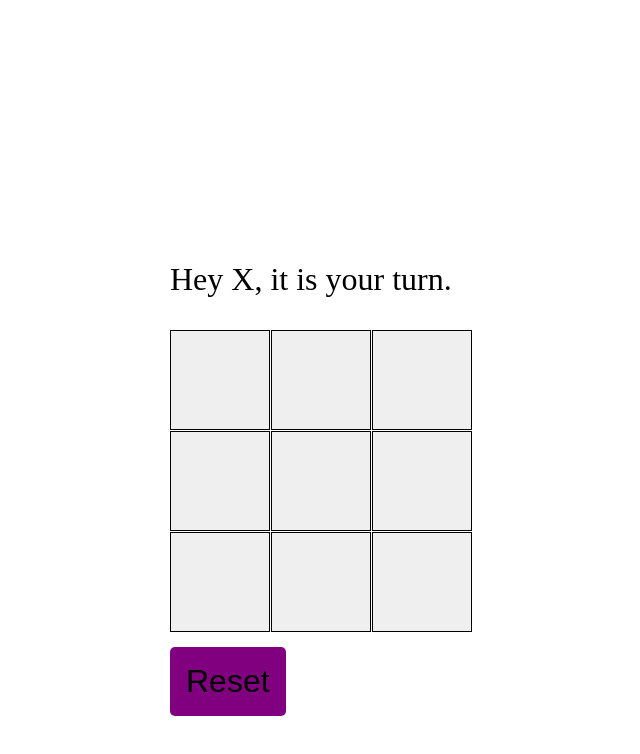
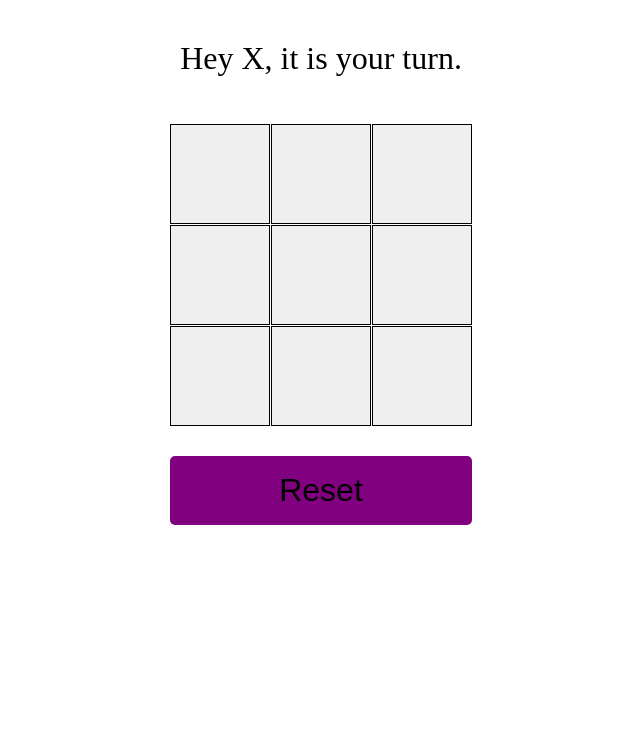
Before and after one commit to oyerohabib/tic-tac-toe-typescript, a Next.js app: page / in a window 1280 px wide. Shown: the top 754 px of the page, without its empty margins (319-959 px from the left). Built offline with nearby package versions, Linux system fonts and the light colour scheme.

Commit message:
fix: updated styles

```diff
--- a/components/Board.tsx
+++ b/components/Board.tsx
@@ -62,11 +62,11 @@ const Board = () => {
   }, [squares]);
 
   return (
-    <div>
+    <div className="board-container">
       { !winner && <p>Hey {currentPlayer}, it is your turn.</p>}
       {winner && winner !== "BOTH" && <p>Congratulations {winner}</p>}
       {winner && winner === "BOTH" && (
-        <p>There was a draw, reset to play again.</p>
+        <p>That is a draw.</p>
       )}
       <div className="grid">
         {Array(9)
--- a/styles/Home.module.css
+++ b/styles/Home.module.css
@@ -3,9 +3,9 @@
 }
 
 .main {
-  min-height: 100vh;
-  padding: 4rem 0;
-  flex: 1;
+  /* min-height: 100vh; */
+  /* padding: 4rem 0; */
+  /* flex: 1; */
   display: flex;
   flex-direction: column;
   justify-content: center;
--- a/styles/globals.css
+++ b/styles/globals.css
@@ -23,6 +23,13 @@
 
 p {
   font-size: 2rem;
+  text-align: center;
+}
+
+.board-container {
+  display: flex;
+  flex-direction: column;
+  gap: 15px;
 }
 
 button.reset {
```
